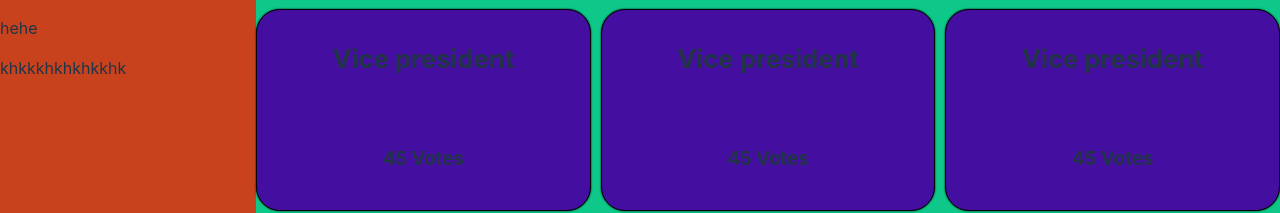
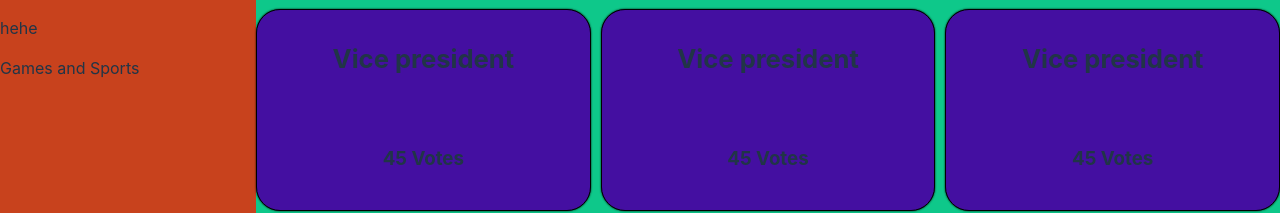
Before and after one commit to MpagiRaymond/learing-React, a React (Vite) app: page / in a window 1280 px wide. Shown: the top 213 px of the page. Built offline with nearby package versions, Linux system fonts and the light colour scheme.

Commit message:
games files

```diff
--- a/src/Sidebar.jsx
+++ b/src/Sidebar.jsx
@@ -4,7 +4,7 @@ const Sidebar = () => {
   return (
     <div className="sidebars">
       <p>hehe</p>
-      <p>khkkkhkhkhkkhk</p>
+      <p>Games and Sports </p>
     </div>
   )
 }
```
